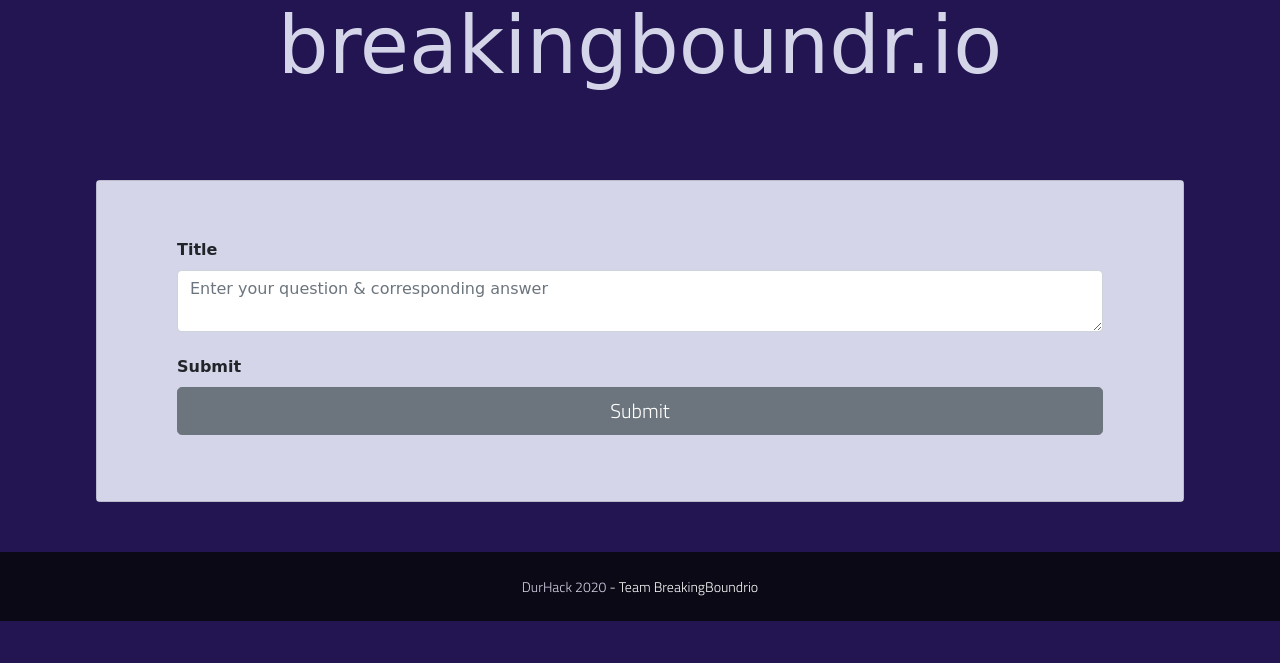
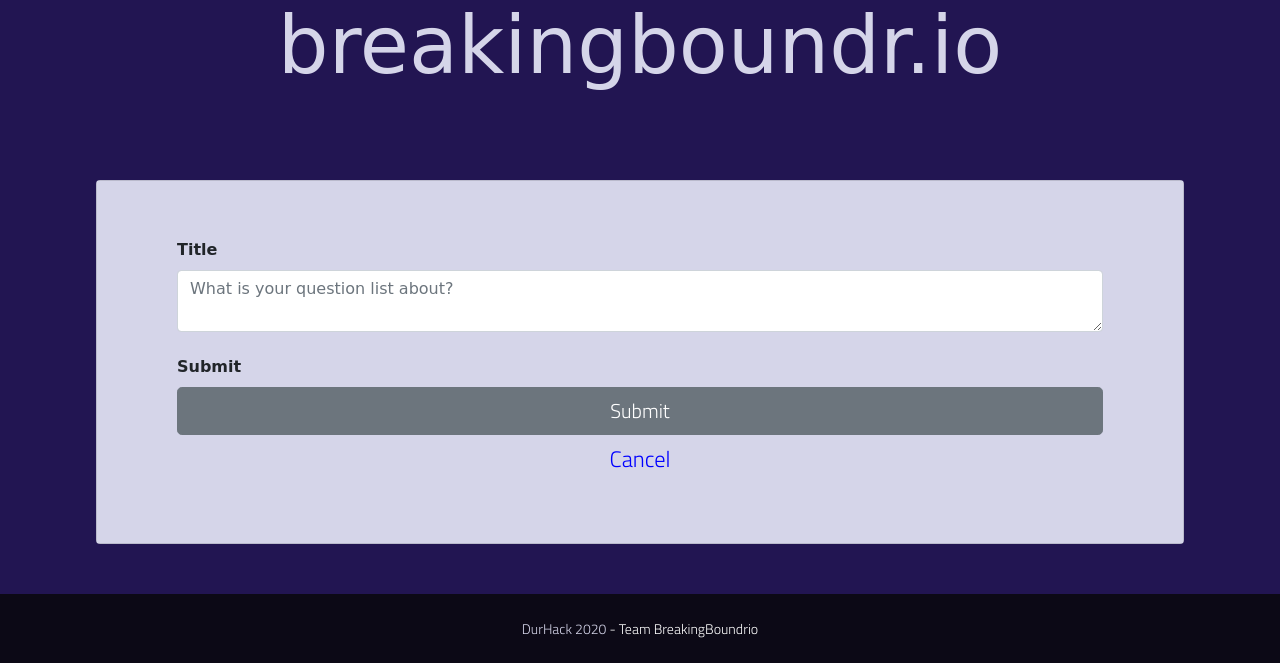
Before and after one commit to FaiZaman/BreakingBoundrio, a Flask app: page /questions/create in a window 1280 px wide. Shown: the part 448-1111 px from the top of the page. Before the commit the page ends 1069 px from the top, so only its background shows below. Run offline with Flask 2, Linux system fonts and the light colour scheme; some libraries are stand-ins or nearby versions; some web fonts are replaced.

Commit message:
Fixed placeholder and added backlink to create list page

```diff
--- a/templates/questions/create_list.html
+++ b/templates/questions/create_list.html
@@ -22,10 +22,13 @@
       <form class="formStyle" action="" method="post" novalidate>
           {{ form.hidden_tag() }}
           <dl class="form-group">
-              {{ render_field(form.title, class='form-control titlecard', placeholder='Enter your question & corresponding answer') }}
+            {{ render_field(form.title, class='form-control titlecard', placeholder='What is your question list about?') }}
           </dl>
           <dl>
-              {{ render_field(form.submit, class='btn btn-lg btn-secondary btn-block') }}
+            {{ render_field(form.submit, class='btn btn-lg btn-secondary btn-block') }}
+            <div class="text-center">
+              <a href="{{ url_for('questions.view_lists') }}">Cancel</a>
+            </div>
           </dl>
       </form>
     </div>
--- a/templates/questions/index.html
+++ b/templates/questions/index.html
@@ -24,6 +24,7 @@
             {% for list in lists %}
             <a class="list-group-item list-group-item-active" href="{{ url_for('questions.view_list', list_id=list.id)}}">{{ list.title }}</a>
             {% endfor %}
+            <a class="list-group-item list-group-item-active" href="{{ url_for('questions.create_list')}}">Create new list</a>
         </ul>
     </div>
   </div>
```
